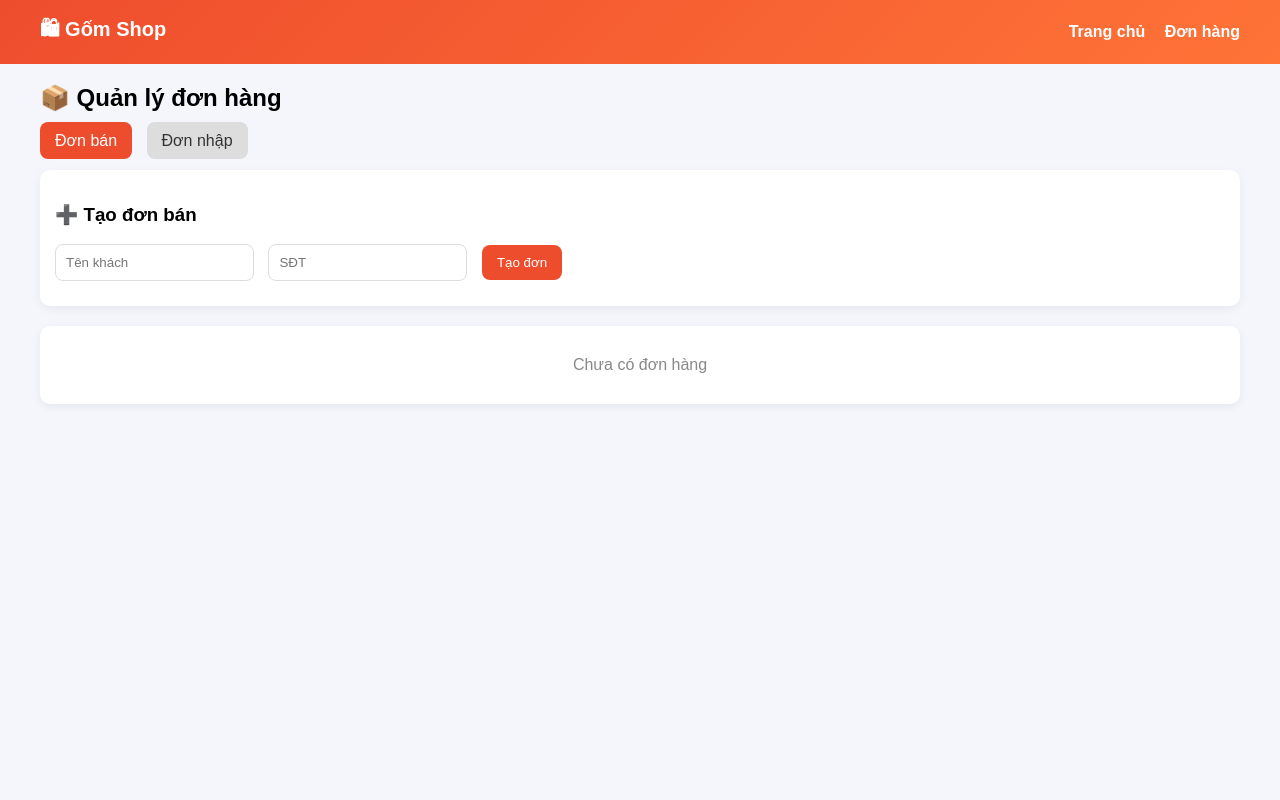
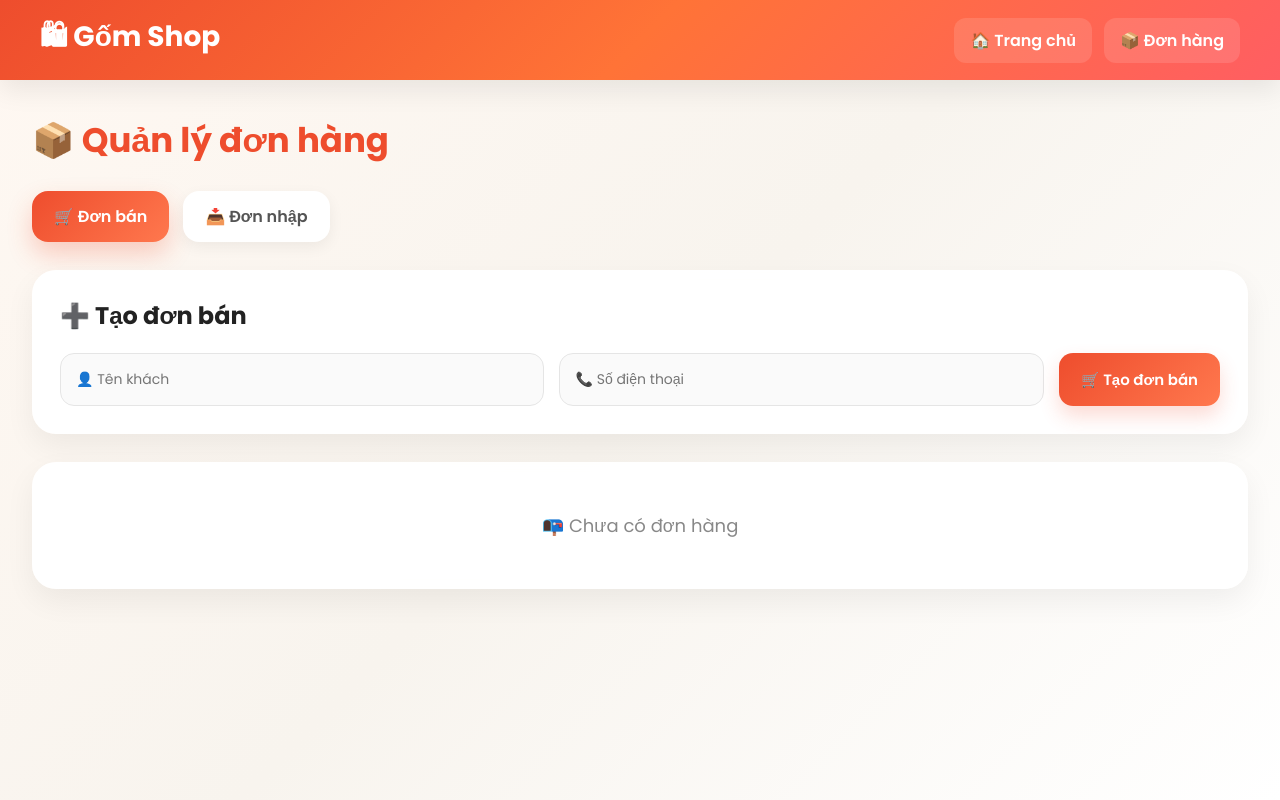
Before and after one commit to CN-DX23TT10-nguyenvankiet-kietnv251194/gom-shop, a PHP site: page /orders.php in a window 1280 px wide. Run offline with PHP 8.4, Linux system fonts and the light colour scheme; data that the repository does not hold is empty.

Commit message:
Update orders.php

```diff
--- a/orders.php
+++ b/orders.php
@@ -24,63 +24,585 @@ $orders = $stmt->get_result();
 <html lang="vi">
 <head>
 <meta charset="UTF-8">
+<meta name="viewport" content="width=device-width, initial-scale=1.0">
+
 <title>Đơn hàng</title>
 
+<link href="https://fonts.googleapis.com/css2?family=Poppins:wght@400;500;600;700&display=swap" rel="stylesheet">
+
 <style>
-body{font-family:Arial;background:#f4f6fb;margin:0;}
-.header{background:linear-gradient(135deg,#ee4d2d,#ff7337);padding:15px 40px;color:#fff;display:flex;justify-content:space-between;align-items:center;}
-.header b{font-size:20px;}
-.menu a{color:#fff;margin-left:15px;text-decoration:none;font-weight:bold;}
-.container{width:95%;max-width:1200px;margin:20px auto;}
-.box{background:#fff;padding:15px;border-radius:10px;margin-bottom:20px;box-shadow:0 3px 10px rgba(0,0,0,0.06);}
-input{padding:10px;border:1px solid #ddd;border-radius:8px;margin-right:10px;margin-bottom:10px;}
-.btn{padding:10px 15px;border:none;border-radius:8px;cursor:pointer;color:#fff;text-decoration:none;}
-.btn-ban{background:#ee4d2d;}
-.btn-nhap{background:#2d7dff;}
-.order{background:#fff;padding:15px;border-radius:10px;margin-bottom:15px;box-shadow:0 3px 10px rgba(0,0,0,0.06);}
-.item{display:flex;align-items:center;border-bottom:1px solid #eee;padding:10px 0;}
-.item img{width:60px;height:60px;object-fit:cover;border-radius:8px;margin-right:12px;}
-.price{margin-left:auto;color:#ee4d2d;font-weight:bold;}
-.delete{color:red;text-decoration:none;float:right;}
-.total{text-align:right;margin-top:10px;font-size:18px;color:#ee4d2d;}
-.tabs{margin-bottom:20px;}
-.tabs a{padding:10px 15px;border-radius:8px;text-decoration:none;margin-right:10px;background:#ddd;color:#333;}
-.tabs .active{background:#ee4d2d;color:#fff;}
-.empty{text-align:center;padding:30px;color:#888;}
-.stock-badge{font-size:12px;color:#555;}
+
+/* =========================
+   RESET
+========================= */
+*{
+    margin:0;
+    padding:0;
+    box-sizing:border-box;
+    font-family:'Poppins',sans-serif;
+}
+
+body{
+
+    background:
+    linear-gradient(135deg,#fff8f2,#f8f4ee,#ffffff);
+
+    min-height:100vh;
+
+    color:#333;
+}
+
+/* =========================
+   HEADER
+========================= */
+.header{
+
+    background:
+    linear-gradient(135deg,#ee4d2d,#ff7337,#ff5e62);
+
+    padding:16px 40px;
+
+    display:flex;
+    justify-content:space-between;
+    align-items:center;
+
+    position:sticky;
+    top:0;
+    z-index:999;
+
+    box-shadow:
+    0 10px 25px rgba(0,0,0,0.08);
+}
+
+.header b{
+
+    font-size:28px;
+    color:#fff;
+}
+
+.menu{
+
+    display:flex;
+    gap:12px;
+}
+
+.menu a{
+
+    color:#fff;
+
+    text-decoration:none;
+
+    padding:10px 16px;
+
+    border-radius:12px;
+
+    font-weight:600;
+
+    transition:0.3s;
+
+    background:
+    rgba(255,255,255,0.12);
+}
+
+.menu a:hover{
+
+    transform:
+    translateY(-3px);
+
+    background:
+    rgba(255,255,255,0.22);
+}
+
+/* =========================
+   CONTAINER
+========================= */
+.container{
+
+    width:95%;
+    max-width:1250px;
+
+    margin:35px auto;
+}
+
+.page-title{
+
+    font-size:34px;
+
+    color:#ee4d2d;
+
+    margin-bottom:25px;
+
+    font-weight:700;
+}
+
+/* =========================
+   TABS
+========================= */
+.tabs{
+
+    display:flex;
+
+    gap:14px;
+
+    margin-bottom:28px;
+
+    flex-wrap:wrap;
+}
+
+.tabs a{
+
+    padding:13px 22px;
+
+    border-radius:16px;
+
+    text-decoration:none;
+
+    font-weight:600;
+
+    transition:0.3s;
+
+    background:#fff;
+
+    color:#555;
+
+    box-shadow:
+    0 5px 15px rgba(0,0,0,0.06);
+}
+
+.tabs a:hover{
+
+    transform:
+    translateY(-3px);
+}
+
+.tabs .active{
+
+    background:
+    linear-gradient(135deg,#ee4d2d,#ff784e);
+
+    color:#fff;
+
+    box-shadow:
+    0 12px 24px rgba(238,77,45,0.25);
+}
+
+/* =========================
+   FORM BOX
+========================= */
+.box{
+
+    background:
+    rgba(255,255,255,0.95);
+
+    backdrop-filter:blur(10px);
+
+    padding:28px;
+
+    border-radius:24px;
+
+    margin-bottom:28px;
+
+    box-shadow:
+    0 12px 30px rgba(0,0,0,0.06);
+}
+
+.box h3{
+
+    margin-bottom:20px;
+
+    font-size:24px;
+
+    color:#222;
+}
+
+form{
+
+    display:flex;
+
+    flex-wrap:wrap;
+
+    gap:15px;
+}
+
+input{
+
+    flex:1;
+
+    min-width:220px;
+
+    padding:15px;
+
+    border:
+    1px solid #e5e5e5;
+
+    border-radius:14px;
+
+    outline:none;
+
+    font-size:14px;
+
+    transition:0.3s;
+
+    background:#fafafa;
+}
+
+input:focus{
+
+    border-color:#ee4d2d;
+
+    background:#fff;
+
+    box-shadow:
+    0 0 0 4px rgba(238,77,45,0.08);
+}
+
+/* BUTTON */
+.btn{
+
+    padding:15px 22px;
+
+    border:none;
+
+    border-radius:14px;
+
+    cursor:pointer;
+
+    color:#fff;
+
+    font-weight:600;
+
+    font-size:15px;
+
+    transition:0.3s;
+}
+
+.btn:hover{
+
+    transform:
+    translateY(-3px);
+}
+
+.btn-ban{
+
+    background:
+    linear-gradient(135deg,#ee4d2d,#ff784e);
+
+    box-shadow:
+    0 10px 20px rgba(238,77,45,0.2);
+}
+
+.btn-nhap{
+
+    background:
+    linear-gradient(135deg,#2d7dff,#4da3ff);
+
+    box-shadow:
+    0 10px 20px rgba(45,125,255,0.2);
+}
+
+/* =========================
+   ORDER CARD
+========================= */
+.order{
+
+    background:#fff;
+
+    padding:25px;
+
+    border-radius:24px;
+
+    margin-bottom:24px;
+
+    box-shadow:
+    0 12px 30px rgba(0,0,0,0.06);
+
+    transition:0.3s;
+
+    position:relative;
+}
+
+.order:hover{
+
+    transform:
+    translateY(-5px);
+
+    box-shadow:
+    0 18px 35px rgba(0,0,0,0.12);
+}
+
+/* DELETE */
+.delete{
+
+    position:absolute;
+
+    top:18px;
+    right:18px;
+
+    background:
+    linear-gradient(135deg,#ff0033,#ff4d6d);
+
+    color:#fff;
+
+    text-decoration:none;
+
+    width:40px;
+    height:40px;
+
+    border-radius:12px;
+
+    display:flex;
+    align-items:center;
+    justify-content:center;
+
+    transition:0.3s;
+}
+
+.delete:hover{
+
+    transform:
+    scale(1.08);
+}
+
+/* ORDER INFO */
+.order-top{
+
+    margin-bottom:20px;
+
+    padding-right:50px;
+
+    line-height:1.8;
+}
+
+/* ITEM */
+.item{
+
+    display:flex;
+    align-items:center;
+
+    gap:16px;
+
+    padding:16px 0;
+
+    border-bottom:
+    1px solid #f0f0f0;
+}
+
+.item:last-child{
+
+    border-bottom:none;
+}
+
+.item img{
+
+    width:75px;
+    height:75px;
+
+    object-fit:cover;
+
+    border-radius:18px;
+
+    transition:0.3s;
+}
+
+.item:hover img{
+
+    transform:scale(1.05);
+}
+
+.item-info{
+
+    flex:1;
+}
+
+.item-info b{
+
+    font-size:16px;
+}
+
+.stock-badge{
+
+    display:inline-block;
+
+    margin-top:6px;
+
+    padding:5px 10px;
+
+    border-radius:20px;
+
+    background:#f3f3f3;
+
+    font-size:12px;
+
+    color:#555;
+}
+
+/* PRICE */
+.price{
+
+    color:#ee4d2d;
+
+    font-weight:700;
+
+    font-size:18px;
+}
+
+/* TOTAL */
+.total{
+
+    text-align:right;
+
+    margin-top:20px;
+
+    font-size:24px;
+
+    color:#ee4d2d;
+
+    font-weight:700;
+}
+
+/* EMPTY */
+.empty{
+
+    text-align:center;
+
+    padding:50px;
+
+    color:#888;
+
+    font-size:18px;
+}
+
+/* =========================
+   MOBILE
+========================= */
+@media(max-width:768px){
+
+    .header{
+
+        flex-direction:column;
+
+        gap:15px;
+
+        text-align:center;
+    }
+
+    .menu{
+
+        flex-wrap:wrap;
+
+        justify-content:center;
+    }
+
+    form{
+
+        flex-direction:column;
+    }
+
+    .item{
+
+        flex-direction:column;
+
+        align-items:flex-start;
+    }
+
+    .price{
+
+        margin-top:10px;
+    }
+
+    .total{
+
+        text-align:left;
+    }
+}
+
 </style>
 </head>
 
 <body>
 
 <div class="header">
-    <div><b>🛍 Gốm Shop</b></div>
+
+    <div>
+        <b>🛍 Gốm Shop</b>
+    </div>
+
     <div class="menu">
-        <a href="index.php">Trang chủ</a>
-        <a href="orders.php">Đơn hàng</a>
+
+        <a href="index.php">
+            🏠 Trang chủ
+        </a>
+
+        <a href="orders.php">
+            📦 Đơn hàng
+        </a>
+
     </div>
+
 </div>
 
 <div class="container">
 
-<h2>📦 Quản lý đơn hàng</h2>
-
-<div class="tabs">
-    <a class="<?= $type=='ban'?'active':'' ?>" href="orders.php?type=ban">Đơn bán</a>
-    <a class="<?= $type=='nhap'?'active':'' ?>" href="orders.php?type=nhap">Đơn nhập</a>
+<div class="page-title">
+    📦 Quản lý đơn hàng
 </div>
 
+<!-- TABS -->
+<div class="tabs">
+
+    <a class="<?= $type=='ban'?'active':'' ?>"
+       href="orders.php?type=ban">
+
+       🛒 Đơn bán
+
+    </a>
+
+    <a class="<?= $type=='nhap'?'active':'' ?>"
+       href="orders.php?type=nhap">
+
+       📥 Đơn nhập
+
+    </a>
+
+</div>
+
+<!-- FORM -->
 <div class="box">
 
-<h3><?= $type=='ban'?'➕ Tạo đơn bán':'📥 Tạo đơn nhập' ?></h3>
+<h3>
+<?= $type=='ban'
+? '➕ Tạo đơn bán'
+: '📥 Tạo đơn nhập' ?>
+</h3>
 
 <form method="POST" action="create_order.php">
 
-    <input type="text" name="customer" placeholder="Tên khách" required>
-    <input type="text" name="phone" placeholder="SĐT">
-    <input type="hidden" name="type" value="<?= $type ?>">
+    <input
+        type="text"
+        name="customer"
+        placeholder="👤 Tên khách"
+        required
+    >
 
-    <button class="btn <?= $type=='ban'?'btn-ban':'btn-nhap' ?>">Tạo đơn</button>
+    <input
+        type="text"
+        name="phone"
+        placeholder="📞 Số điện thoại"
+    >
+
+    <input
+        type="hidden"
+        name="type"
+        value="<?= $type ?>"
+    >
+
+    <button class="btn <?= $type=='ban'?'btn-ban':'btn-nhap' ?>">
+
+        <?= $type=='ban'
+        ? '🛒 Tạo đơn bán'
+        : '📥 Tạo đơn nhập' ?>
+
+    </button>
 
 </form>
 
@@ -94,11 +616,25 @@ input{padding:10px;border:1px solid #ddd;border-radius:8px;margin-right:10px;mar
 
     <a class="delete"
        href="delete_order.php?id=<?= $o['id'] ?>"
-       onclick="return confirm('Xóa đơn này?')">🗑</a>
+       onclick="return confirm('Xóa đơn này?')">
 
-    <b>#<?= $o['id'] ?> - <?= htmlspecialchars($o['customer']) ?> | 📞 <?= htmlspecialchars($o['phone']) ?></b>
+       🗑
 
-    <div style="margin-top:10px;">
+    </a>
+
+    <div class="order-top">
+
+        <b>
+            #<?= $o['id'] ?>
+        </b>
+
+        • 👤 <?= htmlspecialchars($o['customer']) ?>
+
+        <?php if($o['phone'] != ""): ?>
+            • 📞 <?= htmlspecialchars($o['phone']) ?>
+        <?php endif; ?>
+
+    </div>
 
     <?php
     $items = $conn->query("
@@ -112,33 +648,56 @@ input{padding:10px;border:1px solid #ddd;border-radius:8px;margin-right:10px;mar
 
     while($i = $items->fetch_assoc()):
 
-        $price = ($type=='nhap') ? $i['price']*0.5 : $i['price'];
+        $price = ($type=='nhap')
+        ? $i['price']*0.5
+        : $i['price'];
+
         $subtotal = $price * $i['qty'];
+
         $total += $subtotal;
     ?>
 
-        <div class="item">
+    <div class="item">
 
-            <img src="uploads/<?= htmlspecialchars($i['image']) ?>">
+        <img src="uploads/<?= htmlspecialchars($i['image']) ?>">
 
-            <div>
-                <b><?= htmlspecialchars($i['name']) ?></b><br>
-                SL: <?= $i['qty'] ?><br>
-                <span class="stock-badge">Kho hiện tại: <?= $i['stock'] ?></span>
-            </div>
+        <div class="item-info">
 
-            <div class="price">
-                <?= number_format($subtotal) ?>₫
-            </div>
+            <b>
+                <?= htmlspecialchars($i['name']) ?>
+            </b>
+
+            <br><br>
+
+            📦 Số lượng:
+            <?= $i['qty'] ?>
+
+            <br>
+
+            <span class="stock-badge">
+
+                Kho hiện tại:
+                <?= $i['stock'] ?>
+
+            </span>
 
         </div>
 
-    <?php endwhile; ?>
+        <div class="price">
+
+            <?= number_format($subtotal) ?>₫
+
+        </div>
 
     </div>
 
+    <?php endwhile; ?>
+
     <div class="total">
-        Tổng: <?= number_format($total) ?>₫
+
+        Tổng:
+        <?= number_format($total) ?>₫
+
     </div>
 
 </div>
@@ -147,7 +706,9 @@ input{padding:10px;border:1px solid #ddd;border-radius:8px;margin-right:10px;mar
 
 <?php else: ?>
 
-<div class="box empty">Chưa có đơn hàng</div>
+<div class="box empty">
+    📭 Chưa có đơn hàng
+</div>
 
 <?php endif; ?>
 
```
